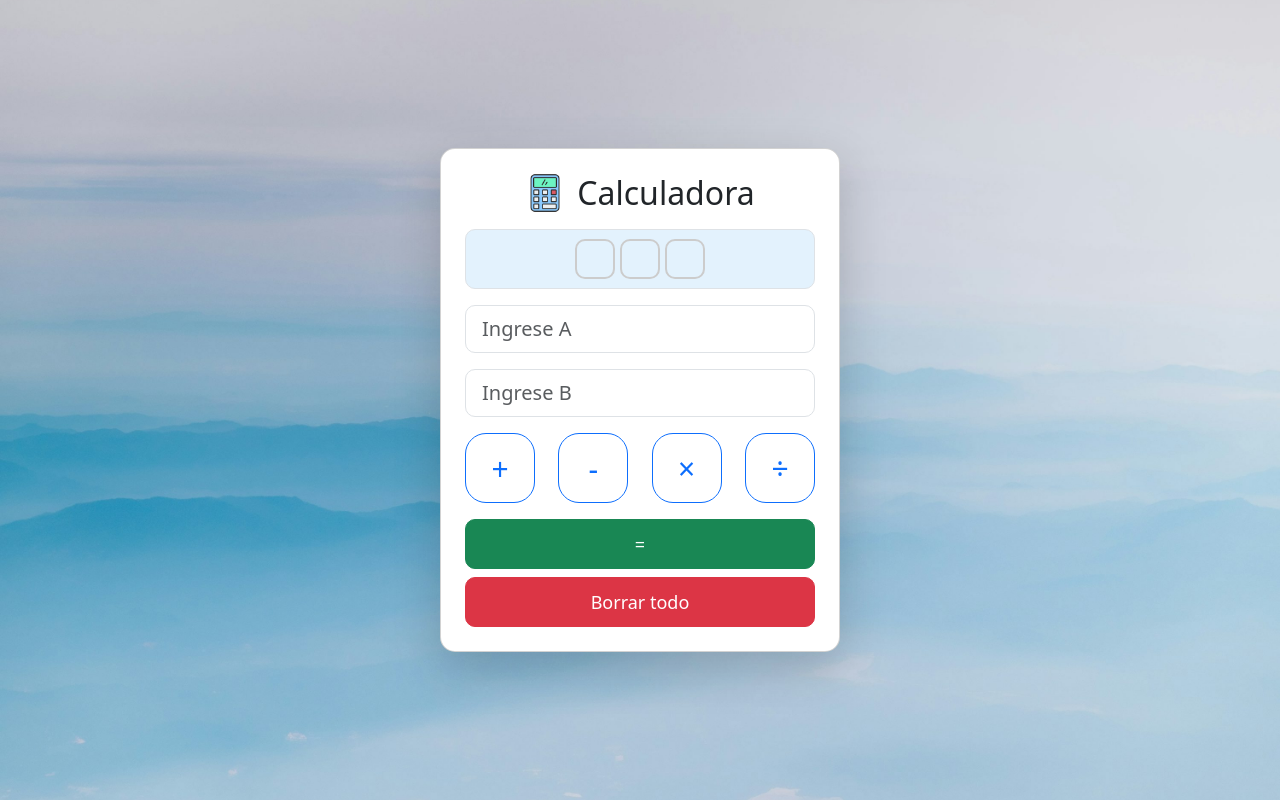
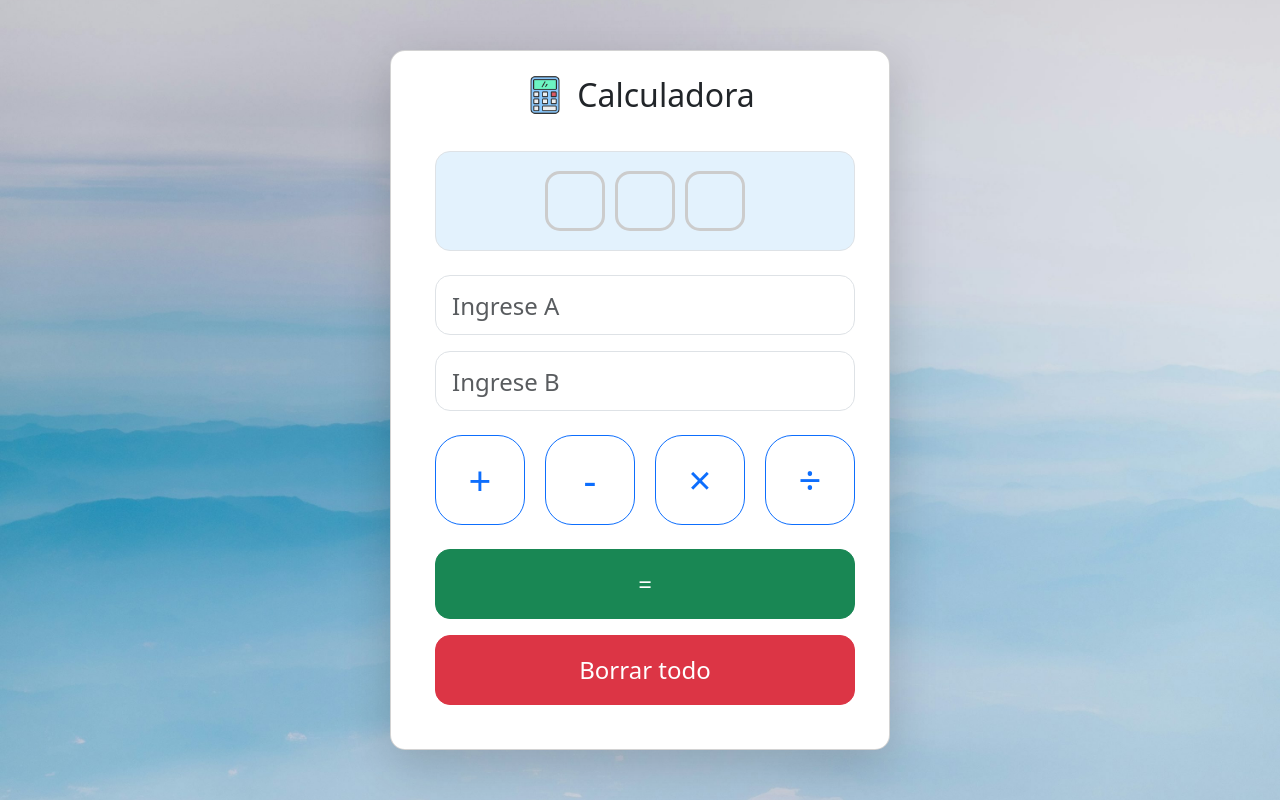
Before and after one commit to UxueS/Ejercicio_react, a React (Vite) app: page / in a window 1280 px wide. Built offline with nearby package versions, Linux system fonts and the light colour scheme.

Commit message:
Pongo la calculadora más grande

```diff
--- a/src/App.jsx
+++ b/src/App.jsx
@@ -57,7 +57,7 @@ const App = () => {
       <div
         className="card shadow-lg p-4 text-center"
         style={{
-          maxWidth: "400px",
+          maxWidth: "500px",
           width: "100%",
           borderRadius: "15px",
           background: "white",
--- a/src/Operador/Operador.jsx
+++ b/src/Operador/Operador.jsx
@@ -13,58 +13,61 @@ const Operador = ({
     Limpiar,
 }) => {
     return (
-        <div>
+        <div style={{ maxWidth: "500px", margin: "auto", padding: "20px" }}>
             {/* Pantalla de la calculadora */}
             <div
-                className="form-control form-control-lg mb-3 fw-bold d-flex align-items-center justify-content-center"
+                className="form-control mb-4 fw-bold d-flex align-items-center justify-content-center"
                 style={{
-                    height: "60px",
-                    fontSize: "22px",
-                    borderRadius: "10px",
+                    height: "100px",
+                    fontSize: "30px",
+                    borderRadius: "15px",
                     background: "#e3f2fd",
                     display: "flex",
-                    gap: "5px",
-                    padding: "10px",
+                    gap: "10px",
+                    padding: "15px",
                 }}
             >
                 <span style={{
-                    border: "2px solid #ccc",
-                    padding: "10px",
-                    minWidth: "40px",  // Se adapta al contenido
-                    height: "40px",
+                    border: "3px solid #ccc",
+                    padding: "15px",
+                    minWidth: "60px",
+                    height: "60px",
                     display: "inline-flex",
                     alignItems: "center",
                     justifyContent: "center",
                     textAlign: "center",
-                    borderRadius: "10px",
-                    whiteSpace: "nowrap" // Evita el quiebre de texto
+                    borderRadius: "15px",
+                    whiteSpace: "nowrap",
+                    fontSize: "30px"
                 }}>
                     {a || " "}
                 </span>
                 <span style={{
-                    border: "2px solid #ccc",
-                    padding: "10px",
-                    minWidth: "40px",
-                    height: "40px",
+                    border: "3px solid #ccc",
+                    padding: "15px",
+                    minWidth: "60px",
+                    height: "60px",
                     display: "inline-flex",
                     alignItems: "center",
                     justifyContent: "center",
                     textAlign: "center",
-                    borderRadius: "10px"
+                    borderRadius: "15px",
+                    fontSize: "30px"
                 }}>
                     {operacion || " "}
                 </span>
                 <span style={{
-                    border: "2px solid #ccc",
-                    padding: "10px",
-                    minWidth: "40px",
-                    height: "40px",
+                    border: "3px solid #ccc",
+                    padding: "15px",
+                    minWidth: "60px",
+                    height: "60px",
                     display: "inline-flex",
                     alignItems: "center",
                     justifyContent: "center",
                     textAlign: "center",
-                    borderRadius: "10px",
-                    whiteSpace: "nowrap"
+                    borderRadius: "15px",
+                    whiteSpace: "nowrap",
+                    fontSize: "30px"
                 }}>
                     {b || " "}
                 </span>
@@ -72,16 +75,17 @@ const Operador = ({
                     <>
                         <span>=</span>
                         <span style={{
-                            border: "2px solid #ccc",
-                            padding: "10px",
-                            minWidth: "40px",
-                            height: "40px",
+                            border: "3px solid #ccc",
+                            padding: "15px",
+                            minWidth: "60px",
+                            height: "60px",
                             display: "inline-flex",
                             alignItems: "center",
                             justifyContent: "center",
                             textAlign: "center",
-                            borderRadius: "10px",
-                            whiteSpace: "nowrap"
+                            borderRadius: "15px",
+                            whiteSpace: "nowrap",
+                            fontSize: "30px"
                         }}>
                             {resultado}
                         </span>
@@ -95,7 +99,7 @@ const Operador = ({
                 placeholder="Ingrese A"
                 value={a}
                 onChange={(e) => setA(e.target.value)}
-                style={{ borderRadius: "10px" }}
+                style={{ borderRadius: "15px", fontSize: "24px", height: "60px" }}
             />
             <input
                 type="number"
@@ -103,10 +107,10 @@ const Operador = ({
                 placeholder="Ingrese B"
                 value={b}
                 onChange={(e) => setB(e.target.value)}
-                style={{ borderRadius: "10px" }}
+                style={{ borderRadius: "15px", fontSize: "24px", height: "60px" }}
             />
 
-            <div className="d-flex justify-content-between my-3">
+            <div className="d-flex justify-content-between my-4" style={{ gap: "20px" }}>
                 {["+", "-", "×", "÷"].map((op) => (
                     <button
                         key={op}
@@ -116,10 +120,10 @@ const Operador = ({
                             setResultado(null);
                         }}
                         style={{
-                            width: "70px",
-                            height: "70px",
+                            width: "90px",
+                            height: "90px",
                             borderRadius: "30%",
-                            fontSize: "30px",
+                            fontSize: "40px",
                             transition: "0.3s",
                         }}
                     >
@@ -130,12 +134,12 @@ const Operador = ({
 
             {/* Botón igual para calcular */}
             <button
-                className="btn btn-success btn-lg w-100 mb-2"
+                className="btn btn-success btn-lg w-100 mb-3"
                 onClick={() => hacerOperacion(operacion)}
                 style={{
-                    height: "50px",
-                    borderRadius: "10px",
-                    fontSize: "18px",
+                    height: "70px",
+                    borderRadius: "15px",
+                    fontSize: "24px",
                 }}
             >
                 =
@@ -146,9 +150,9 @@ const Operador = ({
                 className="btn btn-danger btn-lg w-100"
                 onClick={Limpiar}
                 style={{
-                    height: "50px",
-                    borderRadius: "10px",
-                    fontSize: "18px",
+                    height: "70px",
+                    borderRadius: "15px",
+                    fontSize: "24px",
                 }}
             >
                 Borrar todo
```
